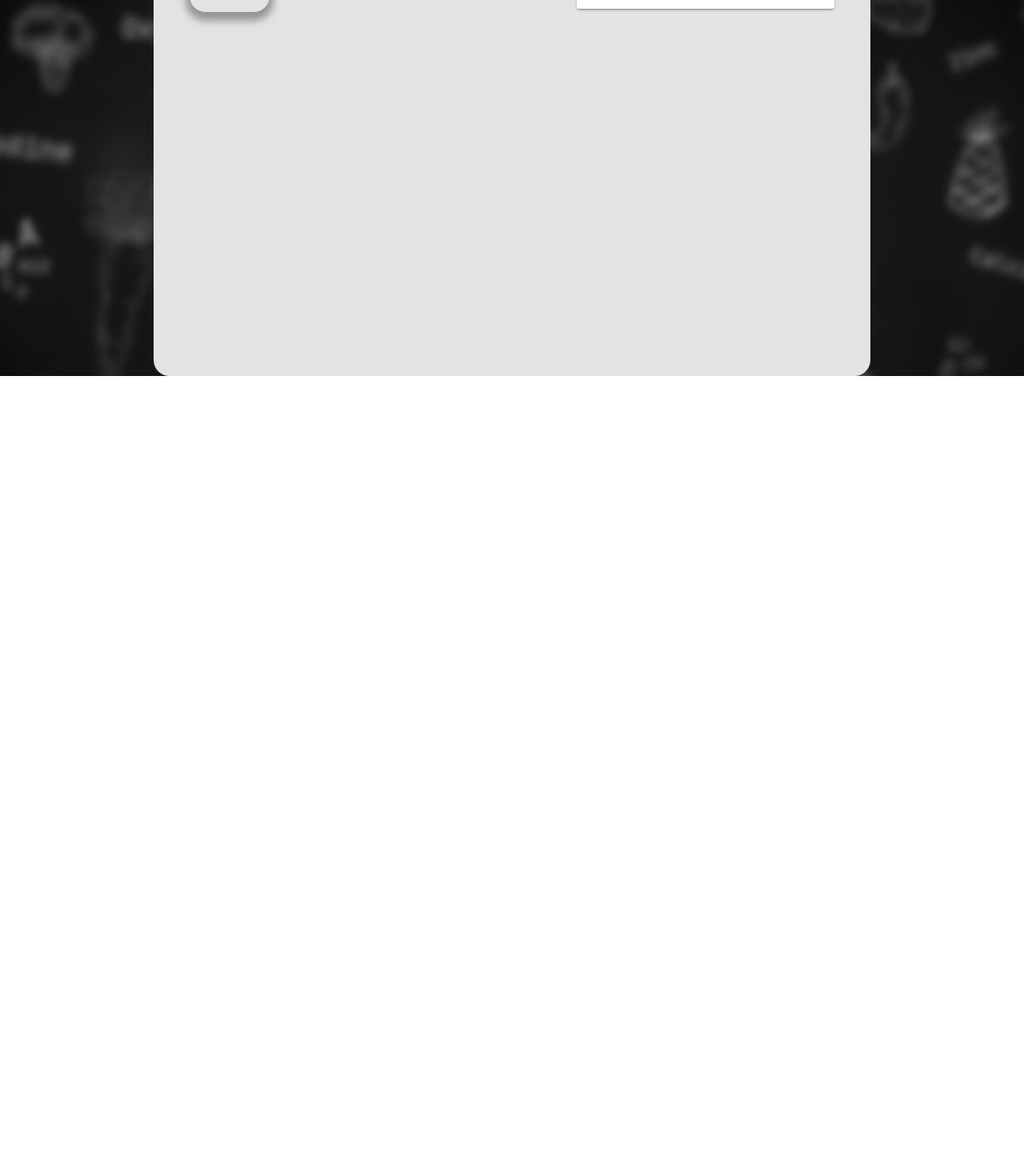
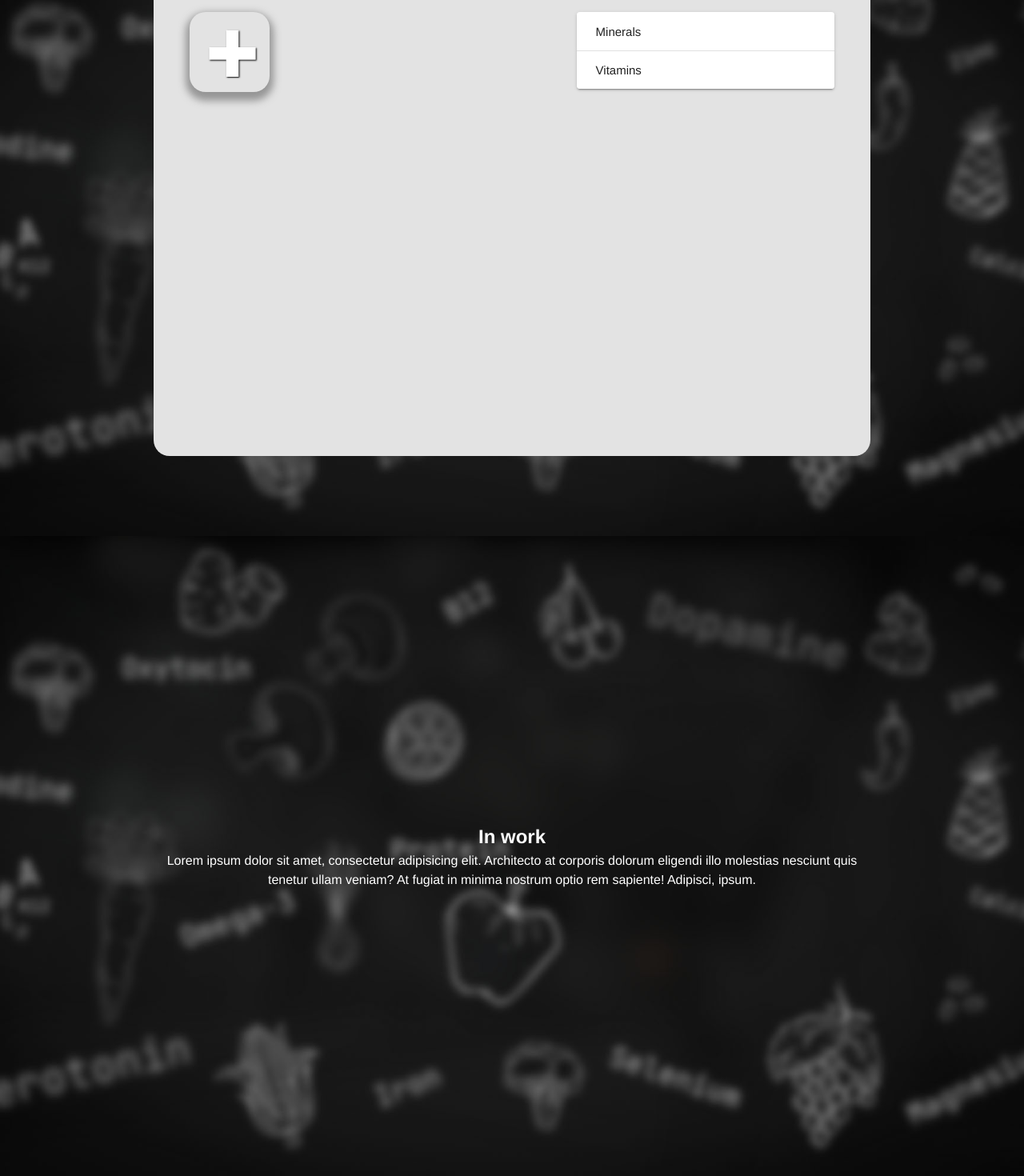
Before and after one commit to kotamikh/health-calc-ts, a Vue app: page / in a window 1280 px wide. Shown: the part 930-2400 px from the top of the page at 80% size. Before the commit the page ends 1400 px from the top, so only its background shows below. Built offline with nearby package versions, Linux system fonts and the light colour scheme.

Commit message:
add about component

```diff
--- a/src/components/AboutService.vue
+++ b/src/components/AboutService.vue
@@ -1,5 +1,12 @@
 <template>
-  <div></div>
+  <div class="wrapper">
+    <div class="about">
+      <h2>In work</h2>
+      <p>Lorem ipsum dolor sit amet, consectetur adipisicing elit. Architecto at corporis dolorum eligendi illo
+        molestias nesciunt quis tenetur ullam veniam? At fugiat in minima nostrum optio rem sapiente! Adipisci,
+        ipsum.</p>
+    </div>
+  </div>
 </template>
 
 <script>
@@ -8,6 +15,16 @@ export default {
 }
 </script>
 
-<style scoped>
+<style scoped lang="sass">
+.wrapper
+  width: 100%
+  height: 100vh
 
+  display: flex
+  align-items: center
+
+.about
+  width: 70%
+  margin: auto
+  text-align: center
 </style>
--- a/src/components/TheCalculator.vue
+++ b/src/components/TheCalculator.vue
@@ -1,4 +1,5 @@
 <template>
+  <div class="wrapper">
     <div class="calculator-block">
       <div class="added-products">
         <div class="product"
@@ -49,6 +50,7 @@
         </v-expansion-panels>
       </div>
     </div>
+  </div>
 </template>
 
 <script lang="ts">
@@ -88,7 +90,7 @@ const addProducts = function (arr: Array<HTMLDivElement>) {
 //   product = JSON.parse(JSON.stringify(product))
 // }
 
-const calculateNutrients = function(i: HTMLDivElement) {
+const calculateNutrients = function (i: HTMLDivElement) {
   let product = JSON.parse(JSON.stringify(i))
   let min = JSON.parse(JSON.stringify(minerals))
   let vit = JSON.parse(JSON.stringify(vitamins))
@@ -180,6 +182,11 @@ const addedProducts = ref<HTMLDivElement[]>([])
 </script>
 
 <style scoped lang="sass">
+.wrapper
+  height: 100vh
+  display: flex
+  align-items: center
+
 .calculator-block
   width: 70%
   padding: 45px
```
Lines whose indentation alone changed are shown as unchanged.
